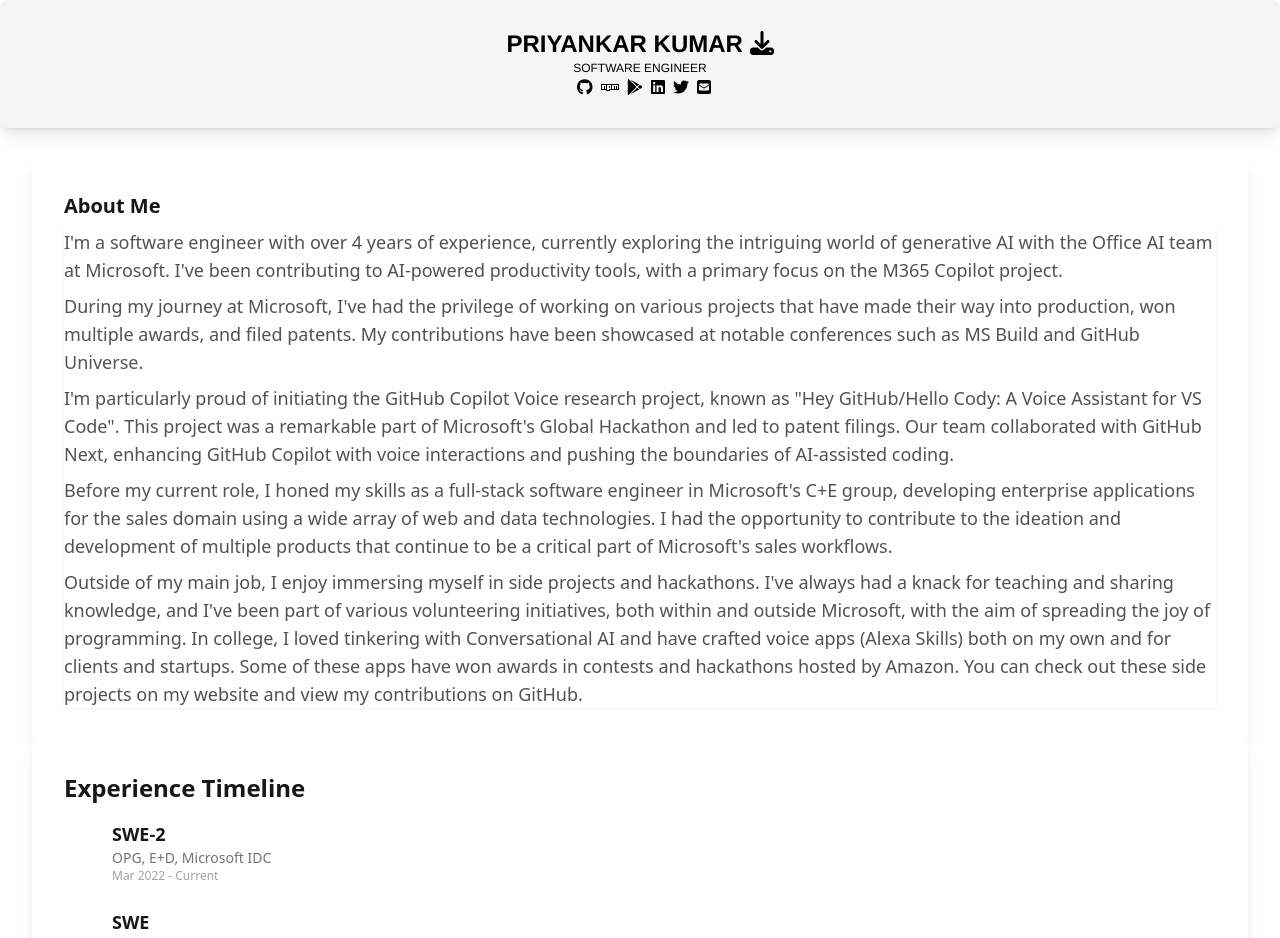
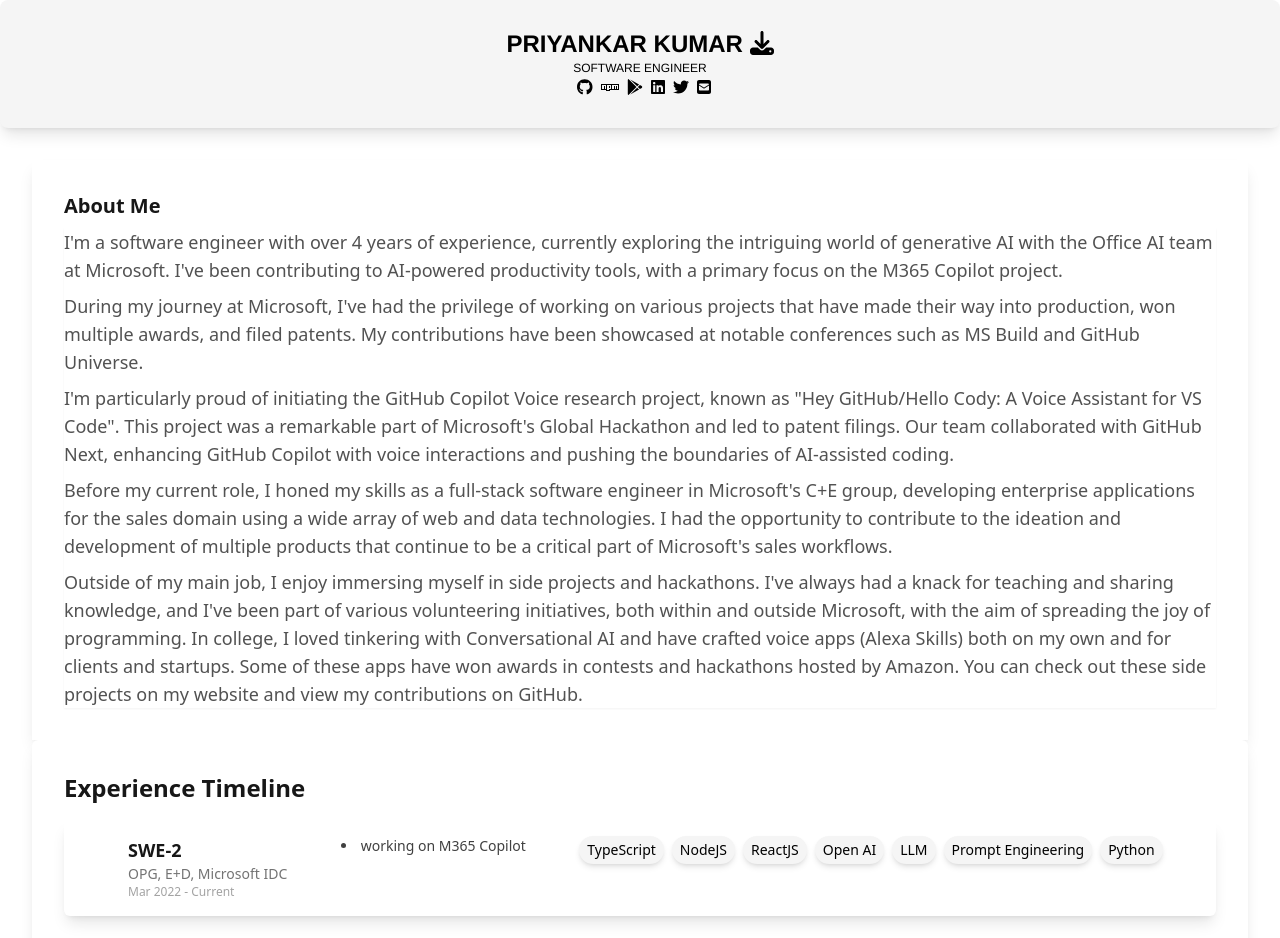
Before and after one commit to priyankark/PriyankarKumarPortfolio, a Next.js app: page / in a window 1280 px wide. Shown: the top 938 px of the page. Built offline with nearby package versions, Linux system fonts and the light colour scheme.

Commit message:
Style changes

```diff
--- a/components/TimeLine.tsx
+++ b/components/TimeLine.tsx
@@ -1,15 +1,20 @@
 import React from 'react';
 import { motion } from 'framer-motion';
 
-const variants = {
+const cardVariants = {
   hidden: { opacity: 0, y: 20 },
   visible: { opacity: 1, y: 0 },
 };
 
+const sectionVariants = {
+  hidden: { opacity: 0, x: -20 },
+  visible: { opacity: 1, x: 0 },
+};
+
 const StepCard = ({ step }) => (
   <motion.div
-    className="flex space-x-4 items-start"
-    variants={variants}
+    className="flex space-x-4 items-start bg-white p-4 rounded-md shadow-lg"
+    variants={cardVariants}
     initial="hidden"
     animate="visible"
   >
@@ -21,29 +26,72 @@
         </div>
       </div>
     </div>
-    <div>
+    <motion.div
+      className="flex-grow"
+      variants={sectionVariants}
+      initial="hidden"
+      animate="visible"
+    >
       <div className="text-lg font-semibold text-gray-900 hover:text-blue-500 transition-colors duration-300">
         {step.position}
       </div>
       <div className="text-sm text-gray-500">{step.company}</div>
       <div className="text-xs text-gray-400">{step.dates}</div>
+    </motion.div>
+    <motion.div
+      className="flex-grow"
+      variants={sectionVariants}
+      initial="hidden"
+      animate="visible"
+    >
+      <ul className="list-disc list-inside text-sm text-gray-700">
+        {step?.description?.map((item, idx) => <li key={idx}>{item}</li>)}
+      </ul>
+    </motion.div>
+    <motion.div
+      className="flex-grow"
+      variants={sectionVariants}
+      initial="hidden"
+      animate="visible"
+    >
+      <div className="flex flex-wrap gap-2">
+        {step?.skills?.map((skill, idx) => (
+          <div
+            key={idx}
+            className="px-2 py-1 bg-gray-100 text-sm rounded-full shadow-md">
+            {skill}
           </div>
+        ))}
+      </div>
+    </motion.div>
   </motion.div>
 );
 
-const Timeline = ({ steps }) => {
-  return (
+const Timeline = ({ steps }) => (
   <div className="p-8 space-y-4 shadow-lg bg-white rounded-md">
     <h2 className="text-2xl font-bold text-gray-900">Experience Timeline</h2>
     <div className="space-y-6">
       {steps.map((step, index) => (
-          <div key={index} className="hover:shadow-lg">
-            <StepCard step={step} />
-          </div>
+        <motion.div
+          key={index}
+          className="hover:shadow-lg"
+          initial="hidden"
+          animate="visible"
+          variants={{
+            hidden: { opacity: 0 },
+            visible: {
+              opacity: 1,
+              transition: {
+                delay: index * 0.1,
+              },
+            },
+          }}
+        >
+          {step && <StepCard step={step} />}
+        </motion.div>
       ))}
     </div>
   </div>
 );
-};
 
 export default Timeline;
--- a/pages/index.js
+++ b/pages/index.js
@@ -23,7 +23,7 @@
         </div>
         <div className="w-full">
           <TimeLine steps={[
-            { dates: "Mar 2022 - Current", position: 'SWE-2', company: 'OPG, E+D, Microsoft IDC' },
+            { dates: "Mar 2022 - Current", position: 'SWE-2', company: 'OPG, E+D, Microsoft IDC', description: ["working on M365 Copilot"], skills: ["TypeScript", "NodeJS", "ReactJS", "Open AI", "LLM", "Prompt Engineering", "Python"] },
             { dates: "July 2019 - Feb 2022", position: 'SWE', company: 'C+E, C+AI, Microsoft IDC' },
             { dates: "Jan 2019 - June 2019", position: 'Project Trainee', company: 'CAIR, DRDO' },
             { dates: "Oct 2018 - June 2019", position: 'SWE (remote)', company: 'Voiceqube' },
```
Lines whose indentation alone changed are shown as unchanged.
